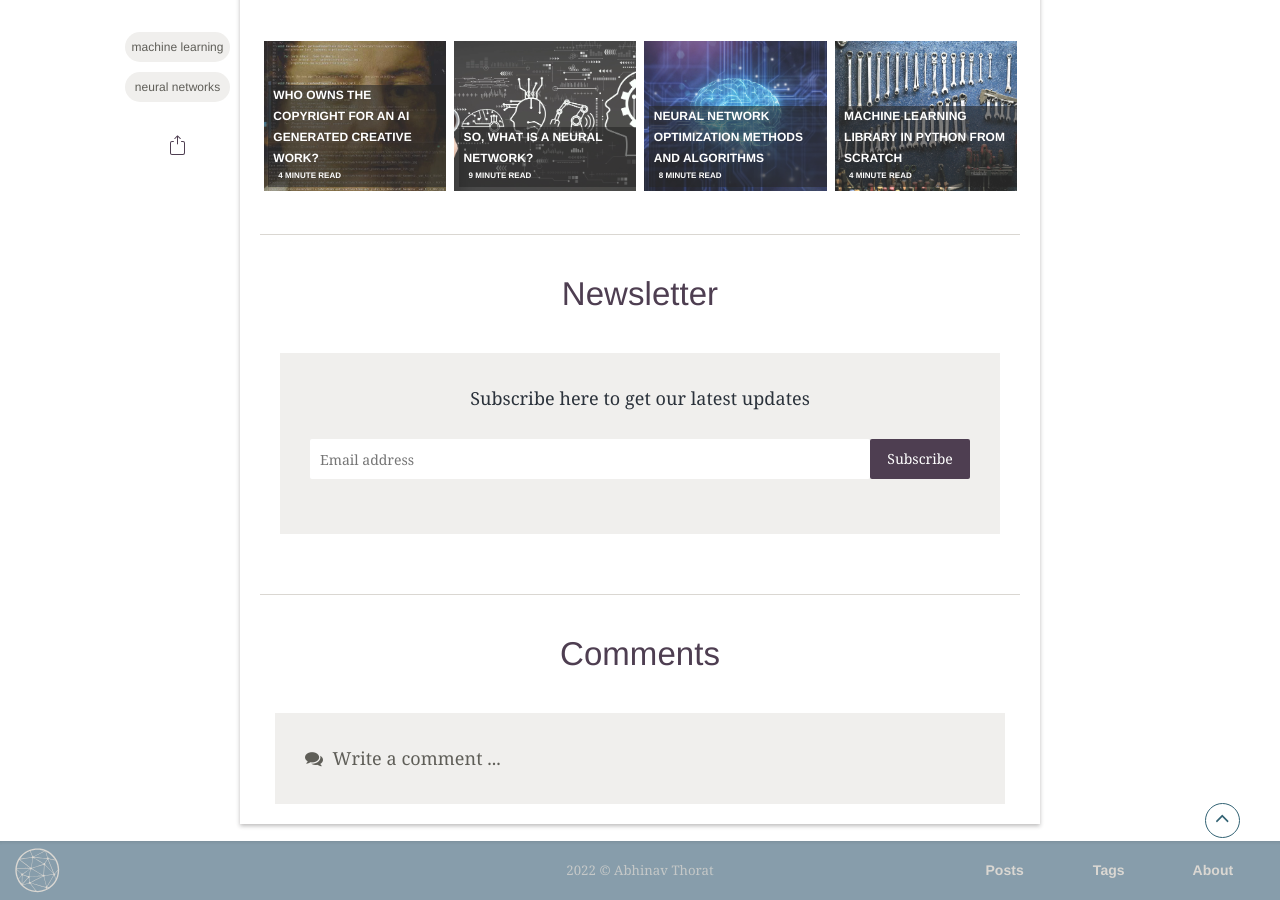
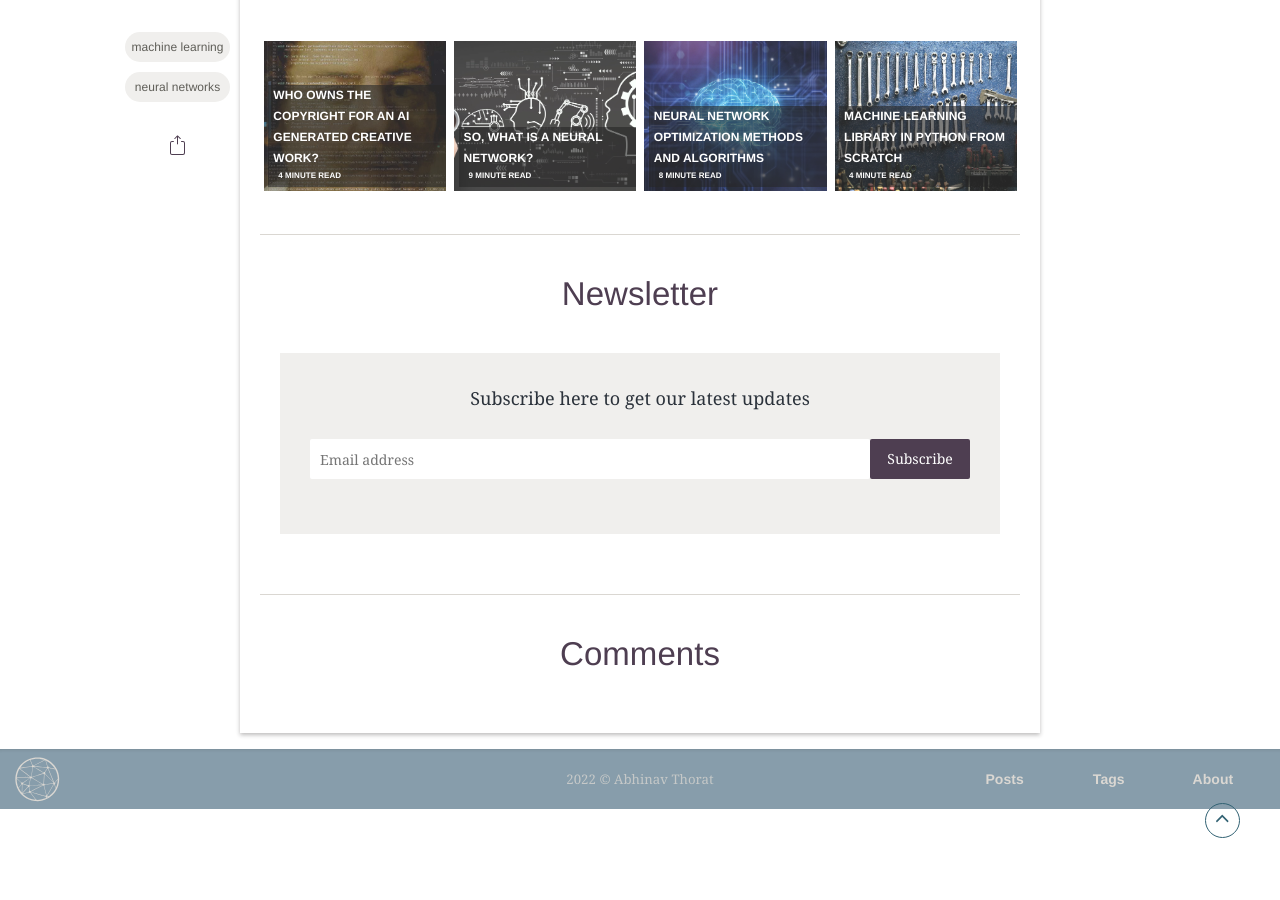
Before and after one commit to thinkingmodel/thinkingmodel.github.io, a Jekyll site: the page built from _posts/2021-01-25-single-neuron-perceptron.markdown, in a window 1280 px wide and 900 px high, scrolled down 6944 px. Built offline with Jekyll 4.4.1, drawn with Linux system fonts in a browser that asks for light colours; some web fonts are replaced; formulas are drawn with MathJax 3; comment, search, counter and statistics services are not loaded; after the commit the page ends 7753 px from its top, so only the background shows below that.

Commit message:
Disqus Changes

```diff
--- a/_includes/comments.html
+++ b/_includes/comments.html
@@ -4,9 +4,6 @@
         <div class="row" id="comment-curtain">
             <div class="col-lg-8 col-sm-10 mr-auto ml-auto">
                 <h2 class="page-subtitle">Comments</h2>
-                <div class="comments-trigger" onClick="toggle_comments()">
-                    <i class="fa fa-comments"></i>&nbsp;&nbsp;Write a comment ...
-                </div>
             </div>
         </div>
         {% endif %}
```
Also changed, not shown: 2 other files.
